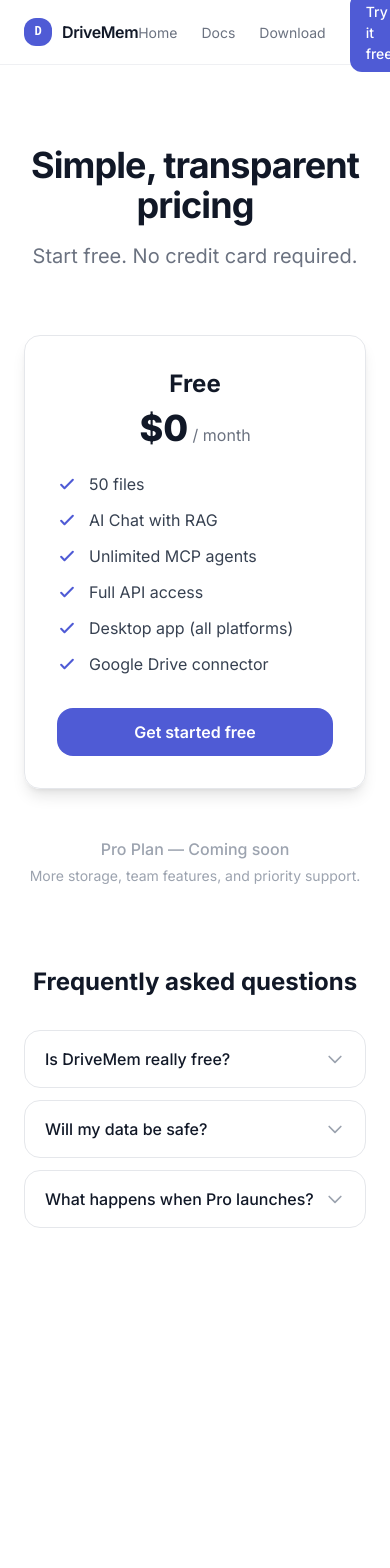
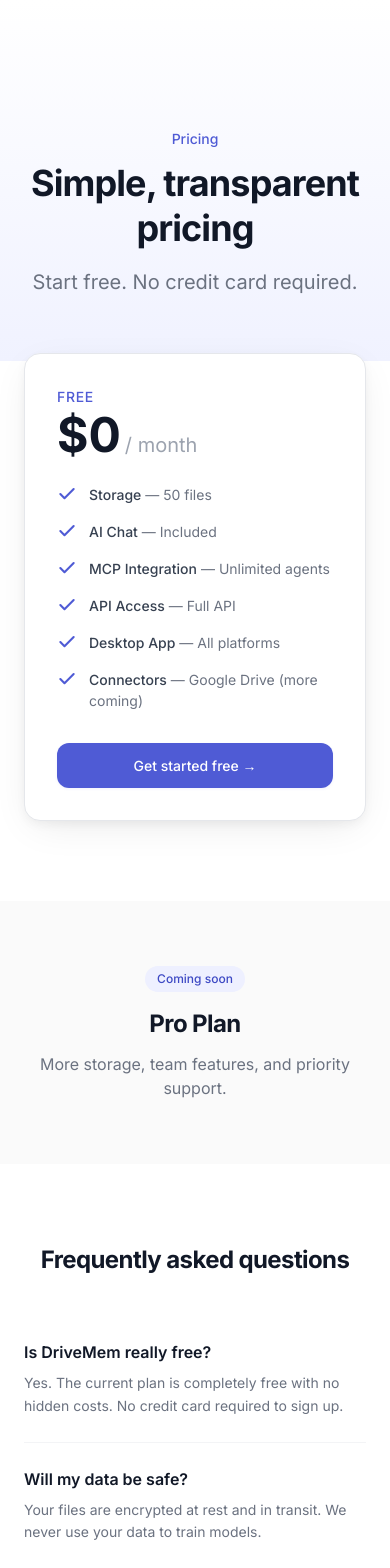
Before and after one commit to DriveMem/drivemem, a Next.js app in the folder apps/web/: page /pricing in a window 390 px wide. Shown: the top 1568 px of the page. Before the commit the page ends 1308 px from the top, so only its background shows below. Built offline with nearby package versions, Linux system fonts and the light colour scheme.

Commit message:
feat(web): add /pricing page with Free plan details (#169)
- Create /pricing route with Free plan card, Coming Soon section, FAQ
- Add Pricing link to landing nav (desktop + mobile) and footer
- SEO meta: title + description
- Responsive design matching existing light theme
- CTA links to /signup

```diff
--- a/apps/web/src/app/page.tsx
+++ b/apps/web/src/app/page.tsx
@@ -113,6 +113,9 @@ function Nav() {
           <Link href="/pricing" className="text-gray-500 hover:text-gray-900 text-sm transition-colors">
             Pricing
           </Link>
+          <Link href="/pricing" className="text-gray-500 hover:text-gray-900 text-sm transition-colors">
+            Pricing
+          </Link>
           <Link href="/download" className="text-gray-500 hover:text-gray-900 text-sm transition-colors">
             Download
           </Link>
@@ -137,6 +140,7 @@ function Nav() {
             <a href="#use-cases" onClick={() => setMobileMenuOpen(false)} className="text-gray-500 hover:text-gray-900 text-sm py-2 transition-colors">Use Cases</a>
             <Link href="/docs/quickstart" onClick={() => setMobileMenuOpen(false)} className="text-gray-500 hover:text-gray-900 text-sm py-2 transition-colors">Quick Start</Link>
             <Link href="/developers" onClick={() => setMobileMenuOpen(false)} className="text-gray-500 hover:text-gray-900 text-sm py-2 transition-colors">Docs</Link>
+            <Link href="/pricing" onClick={() => setMobileMenuOpen(false)} className="text-gray-500 hover:text-gray-900 text-sm py-2 transition-colors">Pricing</Link>
             <Link href="/pricing" onClick={() => setMobileMenuOpen(false)} className="text-gray-500 hover:text-gray-900 text-sm py-2 transition-colors">Pricing</Link>
             <Link href="/download" onClick={() => setMobileMenuOpen(false)} className="text-gray-500 hover:text-gray-900 text-sm py-2 transition-colors">Download</Link>
             <hr className="border-gray-100" />
@@ -526,6 +530,7 @@ export default function LandingPage() {
           <div className="flex gap-6">
             <Link href="/docs/quickstart" className="hover:text-gray-600 transition-colors">Quick Start</Link>
             <Link href="/developers" className="hover:text-gray-600 transition-colors">Docs</Link>
+            <Link href="/pricing" className="hover:text-gray-600 transition-colors">Pricing</Link>
             <Link href="/privacy" className="hover:text-gray-600 transition-colors">Privacy</Link>
             <Link href="/terms" className="hover:text-gray-600 transition-colors">Terms</Link>
             <a href="https://github.com/yufuche1/ai-drive" className="hover:text-gray-600 transition-colors">GitHub</a>
--- a/apps/web/src/app/pricing/page.tsx
+++ b/apps/web/src/app/pricing/page.tsx
@@ -1,105 +1,180 @@
+import type { Metadata } from "next"
 import Link from "next/link"
-import { FaqSection } from "./faq"
 
-export const metadata = {
-  title: "Pricing — DriveMem",
+export const metadata: Metadata = {
+  title: "Pricing - DriveMem",
   description:
-    "DriveMem pricing. Start free with 50 files, AI chat, unlimited MCP agents, and full API access. No credit card required.",
+    "DriveMem is free to use. No credit card required. See what's included in the Free plan.",
 }
 
-const features = [
-  "50 files",
-  "AI Chat with RAG",
-  "Unlimited MCP agents",
-  "Full API access",
-  "Desktop app (all platforms)",
-  "Google Drive connector",
+/* ─── Plan features ─── */
+const FEATURES = [
+  { label: "Storage", value: "50 files", included: true },
+  { label: "AI Chat", value: "Included", included: true },
+  { label: "MCP Integration", value: "Unlimited agents", included: true },
+  { label: "API Access", value: "Full API", included: true },
+  { label: "Desktop App", value: "All platforms", included: true },
+  { label: "Connectors", value: "Google Drive (more coming)", included: true },
 ]
+
+/* ─── FAQ ─── */
+const FAQ = [
+  {
+    q: "Is DriveMem really free?",
+    a: "Yes. The current plan is completely free with no hidden costs. No credit card required to sign up.",
+  },
+  {
+    q: "Will my data be safe?",
+    a: "Your files are encrypted at rest and in transit. We never use your data to train models.",
+  },
+  {
+    q: "What happens when Pro launches?",
+    a: "Your Free plan stays exactly the same. Pro will add more storage, team features, and priority support on top.",
+  },
+]
+
+function Check() {
+  return (
+    <svg
+      className="w-5 h-5 text-brand-500 shrink-0"
+      viewBox="0 0 24 24"
+      fill="none"
+      stroke="currentColor"
+      strokeWidth="2.5"
+      strokeLinecap="round"
+      strokeLinejoin="round"
+    >
+      <polyline points="20 6 9 17 4 12" />
+    </svg>
+  )
+}
 
 export default function PricingPage() {
   return (
-    <div className="min-h-screen bg-white dark:bg-gray-950">
-      {/* Nav */}
-      <nav className="border-b border-gray-200/60 dark:border-gray-800/60 bg-white/80 dark:bg-gray-950/80 backdrop-blur-xl">
-        <div className="max-w-6xl mx-auto px-6 h-16 flex items-center justify-between">
-          <Link href="/" className="flex items-center gap-2.5">
-            <div className="w-7 h-7 rounded-lg bg-brand-500 flex items-center justify-center">
-              <span className="text-white font-mono text-xs font-bold">D</span>
+    <div className="min-h-screen bg-white text-gray-900 selection:bg-brand-100">
+      {/* ── Header ── */}
+      <section
+        className="pt-32 pb-16 md:pt-40 md:pb-20 text-center"
+        style={{
+          background: "linear-gradient(180deg, #ffffff 0%, #F0F2FF 100%)",
+        }}
+      >
+        <p className="text-sm font-medium text-brand-500 mb-3">Pricing</p>
+        <h1 className="text-4xl md:text-5xl lg:text-6xl font-bold tracking-tight text-gray-900 leading-tight">
+          Simple, transparent pricing
+        </h1>
+        <p className="mt-4 text-lg text-gray-500 max-w-md mx-auto">
+          Start free. No credit card required.
+        </p>
+      </section>
+
+      {/* ── Plan Card ── */}
+      <section className="pb-20 md:pb-28 -mt-2">
+        <div className="max-w-md mx-auto px-6">
+          <div className="rounded-2xl border border-gray-200 bg-white shadow-soft-lg p-8 md:p-10">
+            <p className="text-sm font-medium text-brand-500 uppercase tracking-wider mb-1">
+              Free
+            </p>
+            <div className="flex items-baseline gap-1 mb-6">
+              <span className="text-5xl font-bold text-gray-900">$0</span>
+              <span className="text-gray-400 text-lg">/ month</span>
             </div>
-            <span className="text-gray-900 dark:text-white font-semibold tracking-tight">
-              DriveMem
-            </span>
-          </Link>
-          <div className="flex items-center gap-6">
-            <Link href="/" className="text-gray-500 hover:text-gray-900 dark:hover:text-white text-sm transition-colors">Home</Link>
-            <Link href="/developers" className="text-gray-500 hover:text-gray-900 dark:hover:text-white text-sm transition-colors">Docs</Link>
-            <Link href="/download" className="text-gray-500 hover:text-gray-900 dark:hover:text-white text-sm transition-colors">Download</Link>
+
+            <ul className="space-y-4 mb-8">
+              {FEATURES.map((f) => (
+                <li key={f.label} className="flex items-start gap-3">
+                  <Check />
+                  <span className="text-sm text-gray-700">
+                    <span className="font-medium">{f.label}</span>{" "}
+                    <span className="text-gray-500">— {f.value}</span>
+                  </span>
+                </li>
+              ))}
+            </ul>
+
             <Link
               href="/signup"
-              className="text-sm text-white bg-brand-500 hover:bg-brand-600 px-4 py-2 rounded-lg font-medium transition-colors"
+              className="block w-full text-center px-6 py-3 bg-brand-500 text-white rounded-lg text-sm font-medium hover:bg-brand-600 transition-colors shadow-brand-sm hover:shadow-brand-md"
             >
-              Try it free
+              Get started free →
             </Link>
           </div>
         </div>
-      </nav>
+      </section>
 
-      <main className="max-w-3xl mx-auto px-6 py-20">
-        {/* Header */}
-        <div className="text-center mb-16">
-          <h1 className="text-4xl sm:text-5xl font-bold text-gray-900 dark:text-white tracking-tight">
-            Simple, transparent pricing
-          </h1>
-          <p className="mt-4 text-lg text-gray-500 dark:text-gray-400">
-            Start free. No credit card required.
-          </p>
-        </div>
-
-        {/* Free Plan Card */}
-        <div className="mx-auto max-w-md rounded-2xl border border-gray-200 dark:border-gray-800 shadow-lg hover:shadow-xl transition-shadow duration-300 p-8">
-          <div className="text-center mb-6">
-            <h2 className="text-2xl font-bold text-gray-900 dark:text-white">Free</h2>
-            <p className="mt-2 text-4xl font-extrabold text-gray-900 dark:text-white">
-              $0
-              <span className="text-base font-normal text-gray-500 dark:text-gray-400"> / month</span>
-            </p>
-          </div>
-          <ul className="space-y-3 mb-8">
-            {features.map((f) => (
-              <li key={f} className="flex items-center gap-3 text-gray-700 dark:text-gray-300">
-                <svg className="w-5 h-5 text-brand-500 shrink-0" fill="none" viewBox="0 0 24 24" stroke="currentColor" strokeWidth={2.5}>
-                  <path strokeLinecap="round" strokeLinejoin="round" d="M5 13l4 4L19 7" />
-                </svg>
-                {f}
-              </li>
-            ))}
-          </ul>
-          <Link
-            href="/signup"
-            className="block w-full text-center text-white bg-brand-500 hover:bg-brand-600 px-6 py-3 rounded-xl font-semibold text-base transition-colors"
-          >
-            Get started free
-          </Link>
-        </div>
-
-        {/* Coming Soon */}
-        <div className="mt-12 text-center">
-          <p className="text-gray-400 dark:text-gray-500 font-medium">
-            Pro Plan — Coming soon
-          </p>
-          <p className="mt-1 text-sm text-gray-400 dark:text-gray-600">
+      {/* ── Coming Soon ── */}
+      <section className="py-16 md:py-20 bg-[#FAFAFA]">
+        <div className="max-w-2xl mx-auto px-6 text-center">
+          <span className="inline-block px-3 py-1 rounded-full text-xs font-medium bg-brand-50 text-brand-600 mb-4">
+            Coming soon
+          </span>
+          <h2 className="text-2xl md:text-3xl font-bold tracking-tight text-gray-900 mb-3">
+            Pro Plan
+          </h2>
+          <p className="text-gray-500 text-base max-w-md mx-auto">
             More storage, team features, and priority support.
           </p>
         </div>
+      </section>
 
-        {/* FAQ */}
-        <div className="mt-20">
-          <h2 className="text-2xl font-bold text-gray-900 dark:text-white text-center mb-8">
+      {/* ── FAQ ── */}
+      <section className="py-20 md:py-28 bg-white">
+        <div className="max-w-2xl mx-auto px-6">
+          <h2 className="text-2xl md:text-3xl font-bold tracking-tight text-gray-900 mb-10 text-center">
             Frequently asked questions
           </h2>
-          <FaqSection />
+          <div className="divide-y divide-gray-100">
+            {FAQ.map((item) => (
+              <div key={item.q} className="py-6">
+                <h3 className="text-base font-semibold text-gray-900 mb-2">
+                  {item.q}
+                </h3>
+                <p className="text-sm text-gray-500 leading-relaxed">
+                  {item.a}
+                </p>
+              </div>
+            ))}
+          </div>
         </div>
-      </main>
+      </section>
+
+      {/* ── Bottom CTA ── */}
+      <section
+        className="py-20 md:py-24"
+        style={{
+          background: "linear-gradient(180deg, #FAFAFA 0%, #F0F2FF 100%)",
+        }}
+      >
+        <div className="max-w-3xl mx-auto px-6 text-center">
+          <h2 className="text-3xl md:text-4xl font-bold tracking-tight text-gray-900 mb-4">
+            Ready to give your agents memory?
+          </h2>
+          <p className="text-gray-500 mb-8">
+            Start free — no credit card required
+          </p>
+          <Link
+            href="/signup"
+            className="inline-flex px-8 py-3 bg-brand-500 text-white rounded-lg text-sm font-medium hover:bg-brand-600 transition-colors shadow-brand-md hover:shadow-brand-lg"
+          >
+            Get started free →
+          </Link>
+        </div>
+      </section>
+
+      {/* ── Footer ── */}
+      <footer className="border-t border-gray-200 py-8 bg-white">
+        <div className="max-w-6xl mx-auto px-6 flex flex-col sm:flex-row items-center justify-between gap-4 text-xs text-gray-400">
+          <span>© {new Date().getFullYear()} DriveMem</span>
+          <div className="flex gap-6">
+            <Link href="/docs/quickstart" className="hover:text-gray-600 transition-colors">Quick Start</Link>
+            <Link href="/developers" className="hover:text-gray-600 transition-colors">Docs</Link>
+            <Link href="/pricing" className="hover:text-gray-600 transition-colors">Pricing</Link>
+            <Link href="/privacy" className="hover:text-gray-600 transition-colors">Privacy</Link>
+            <Link href="/terms" className="hover:text-gray-600 transition-colors">Terms</Link>
+            <a href="https://github.com/yufuche1/ai-drive" className="hover:text-gray-600 transition-colors">GitHub</a>
+          </div>
+        </div>
+      </footer>
     </div>
   )
 }
```
